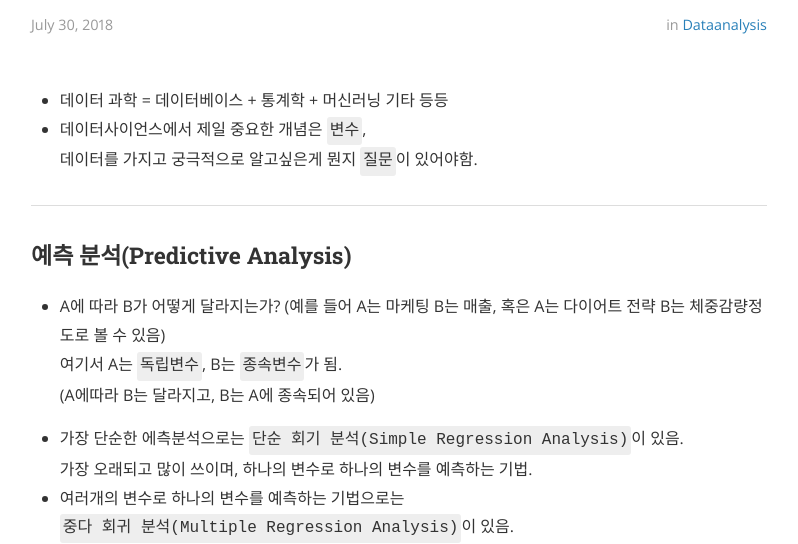
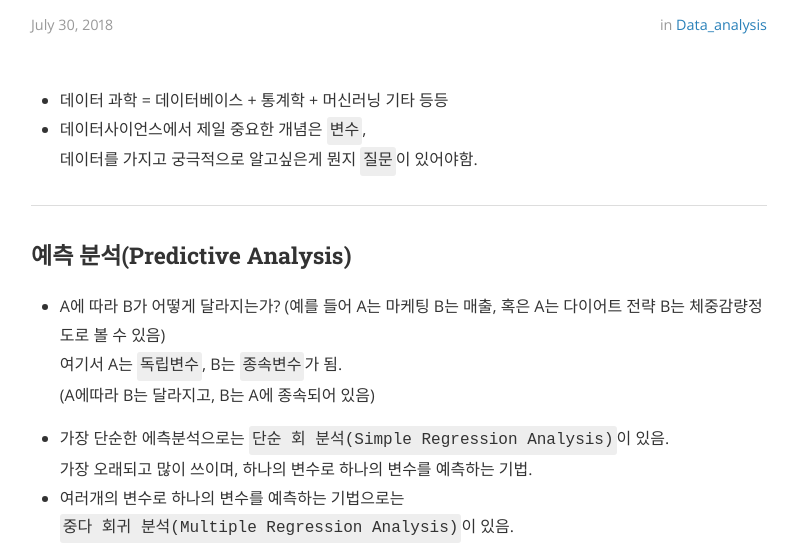
Before and after one commit to EunHyeJung/EunHyeJung.github.io, a Jekyll site: the page built from _posts/2018-07-30-data-science-basic-concept-01.md, in a window 1280 px wide and 900 px high, scrolled down 262 px, cut to the strip 245-789 px from the top of the window. Shown: the whole strip, without its empty margins (241-1039 px from the left). Built offline with Jekyll 4.4.1, drawn with Linux system fonts in a browser that asks for light colours; nearby versions of some CDN libraries; comment, search, counter and statistics services are not loaded.

Commit message:
Update 2018-07-30-data-science-basic-concept-01.md

```diff
--- a/_posts/2018-07-30-data-science-basic-concept-01.md
+++ b/_posts/2018-07-30-data-science-basic-concept-01.md
@@ -3,7 +3,7 @@ layout: post
 title:  "데이터 사이언스 기초지식 - 01"
 date:   2018-07-30
 author: EunHye Jung
-categories: DataAnalysis
+categories: data_analysis
 tags: bigdata
 cover:  "/assets/instacode.png"
 ---
@@ -21,7 +21,7 @@ cover:  "/assets/instacode.png"
   여기서 A는 `독립변수`, B는 `종속변수`가 됨.
   (A에따라 B는 달라지고, B는 A에 종속되어 있음)
 
-* 가장 단순한 에측분석으로는 `단순 회기 분석(Simple Regression Analysis)`이 있음.
+* 가장 단순한 에측분석으로는 `단순 회 분석(Simple Regression Analysis)`이 있음.
   가장  오래되고 많이 쓰이며, 하나의 변수로 하나의 변수를 예측하는 기법.
 * 여러개의 변수로 하나의 변수를 예측하는 기법으로는 `중다 회귀 분석(Multiple Regression Analysis)`이 있음.
 * 일반적으로 단순회귀분석과 중다회귀분석을 딱히 구분하지는 않음.
```
